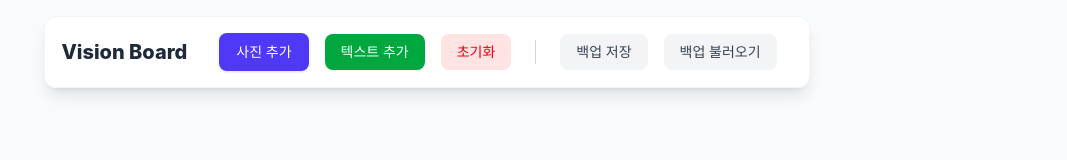
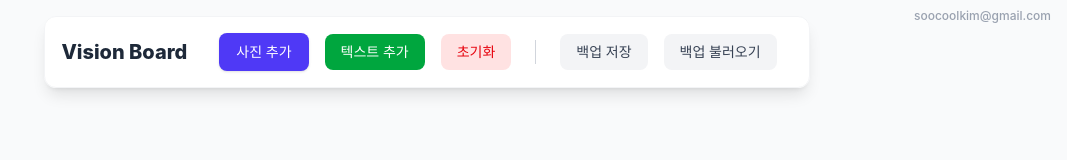
Before and after one commit to eto2000/visionboard, a React (Vite) app: page / in a window 1280 px wide. Shown: the top 160 px of the page, without its empty margins (213-1280 px from the left). Built offline with nearby package versions, Linux system fonts and the light colour scheme.

Commit message:
저작권표시

```diff
--- a/src/components/CanvasEditor.jsx
+++ b/src/components/CanvasEditor.jsx
@@ -642,6 +642,9 @@ export default function CanvasEditor() {
 
     return (
         <div className="w-full h-screen flex flex-col relative overflow-hidden">
+            <div className="absolute top-2 right-4 z-50 text-gray-400 text-xs font-medium pointer-events-none select-none">
+                soocoolkim@gmail.com
+            </div>
 
             {/* 컨트롤 패널 - Absolute position to float over or stay at top */}
             <div className="absolute top-4 left-4 right-4 z-10 flex flex-col sm:flex-row gap-4 p-4 bg-white/90 backdrop-blur-sm rounded-xl shadow-lg border border-gray-100 max-w-fit mx-auto transition-all hover:bg-white">
```
